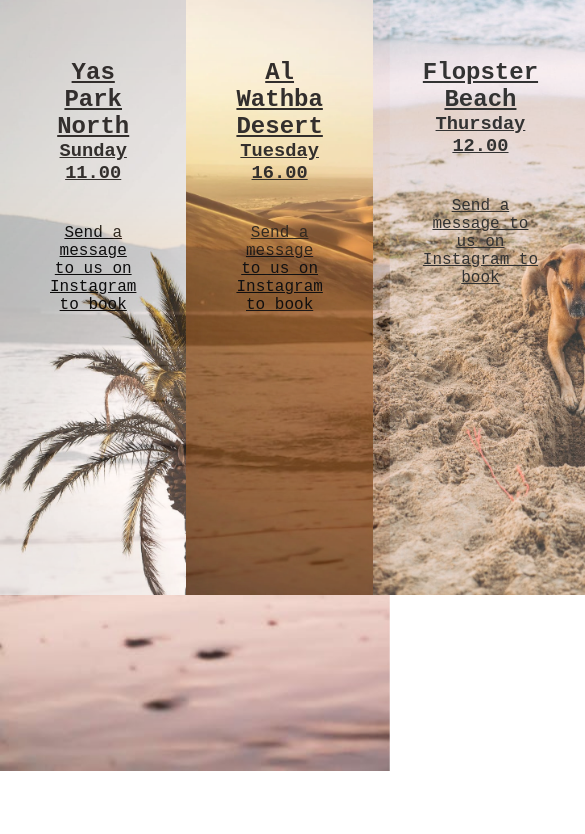
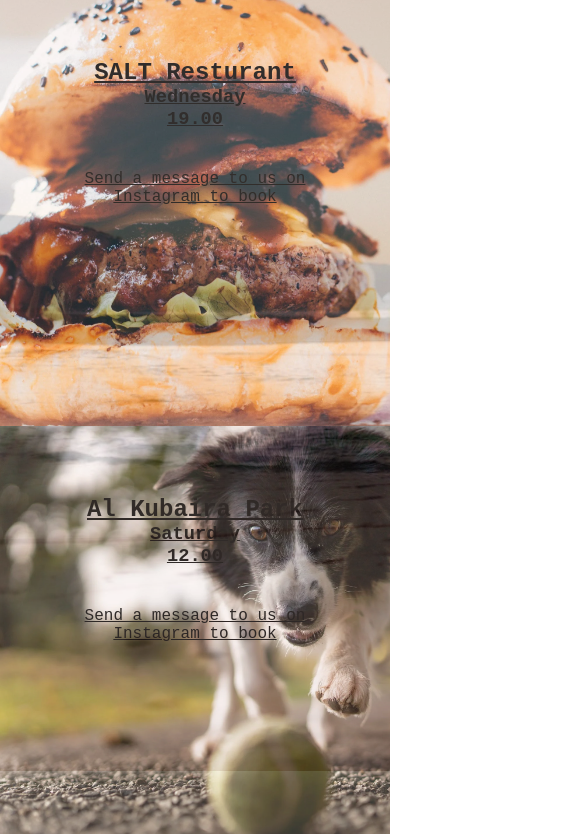
Before and after one commit to hhaannnaaaa/DogMeet, a plain HTML site: page meetups.html in a window 390 px wide. Shown: the part 73-907 px from the top of the page, 585 px wide, since content can reach past the window. Before the commit the page ends 844 px from the top, so only its background shows below. Drawn offline with Linux system fonts and the light colour scheme.

Commit message:
Edited the README.md file

```diff
--- a/assets/css/style.css
+++ b/assets/css/style.css
@@ -136,10 +136,6 @@
   margin-top: 40px;
 }
 
-button {
-  margin-top: 350px;
-}
-
 header h1 {
   color: rgb(99, 82, 82);
   text-align: center;
@@ -152,4 +148,36 @@
     margin-top: 20px;
   }
 
+  #meetup-yas {
+    background-attachment: local;
+    background-size: cover;
+    height: 40vh;
+  }
+
+  #meetup-whathba {
+    background-attachment: local;
+    background-size: cover;
+    height: 40vh;
+  }
+
+  #meetup-flopster {
+    background-attachment: local;
+    background-size: cover;
+    height: 40vh;
+  }
+
+  #meetup-kubaira {
+    background-attachment: local;
+    background-size: cover;
+    height: 40vh;
+  }
+
+  #meetup-salt {
+    background-attachment: local;
+    background-size: cover;
+    height: 40vh;
+  }
+  section.meetups {
+    flex-direction: column-reverse;
+  }
 }
```
Also changed, not shown: contact.html (+0 -1 lines), index.html (+2 -4 lines), assets/css/images/screenshot-homepage.jpg.png (added), assets/css/images/screenshot-sociallinks.jpg.png (added), 1 other file.
